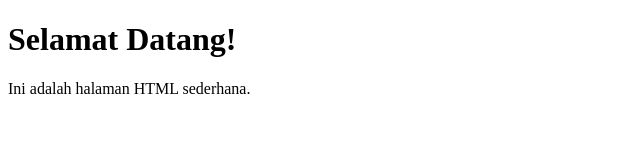
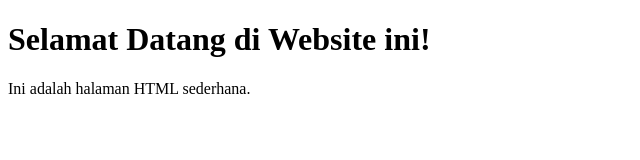
Before and after one commit to hhckon/belajar, a plain HTML site: page index.html in a window 1280 px wide. Shown: the whole page, without its empty margins (0-640 px from the left). Drawn offline with Linux system fonts and the light colour scheme.

Commit message:
Update heading in main branch

```diff
--- a/index.html
+++ b/index.html
@@ -6,7 +6,7 @@
     <title>Halaman Sederhana</title>
 </head>
 <body>
-    <h1>Selamat Datang!</h1>
+    <h1>Selamat Datang di Website ini!</h1>
     <p>Ini adalah halaman HTML sederhana.</p>
 </body>
 </html>
```
